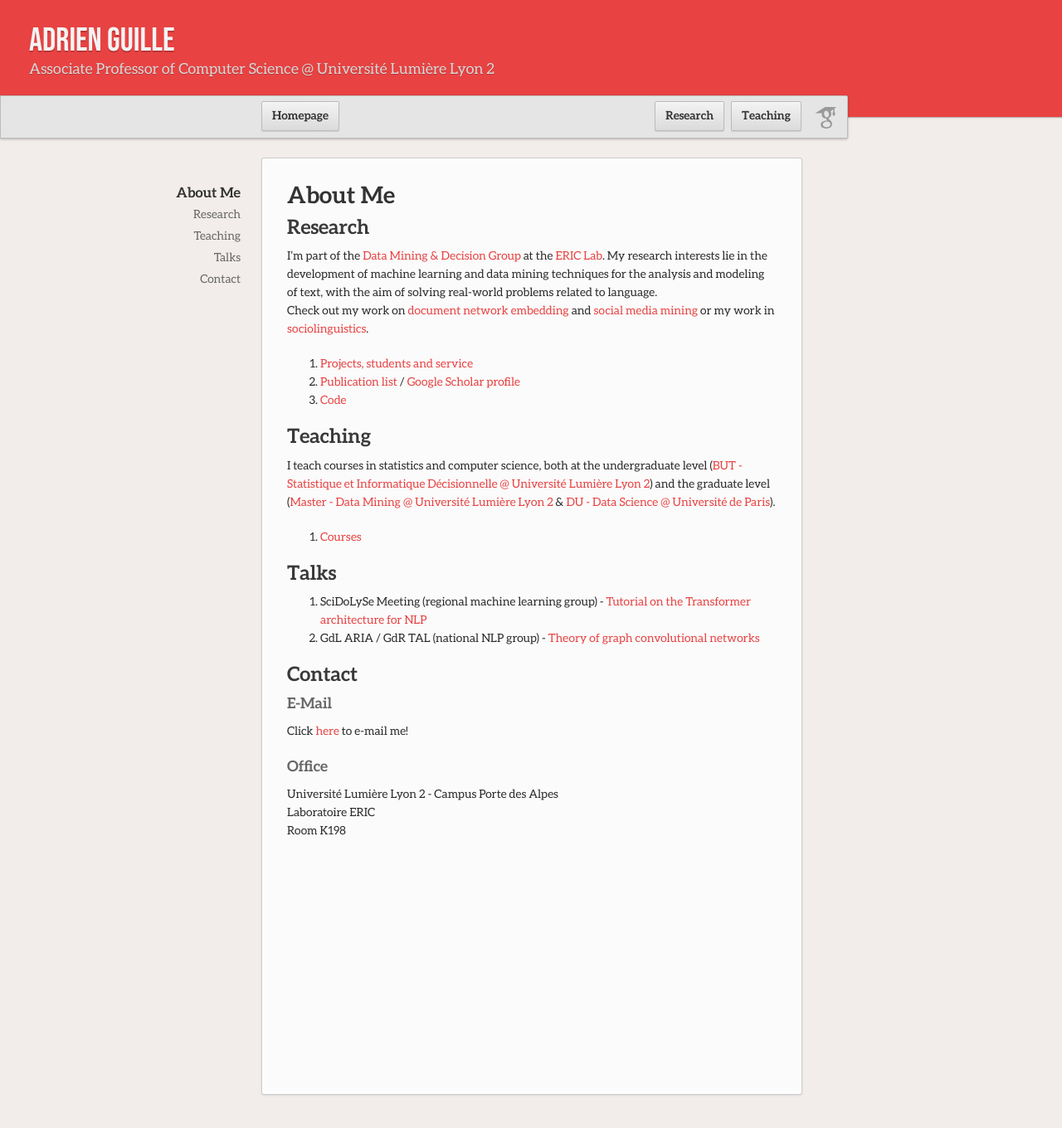
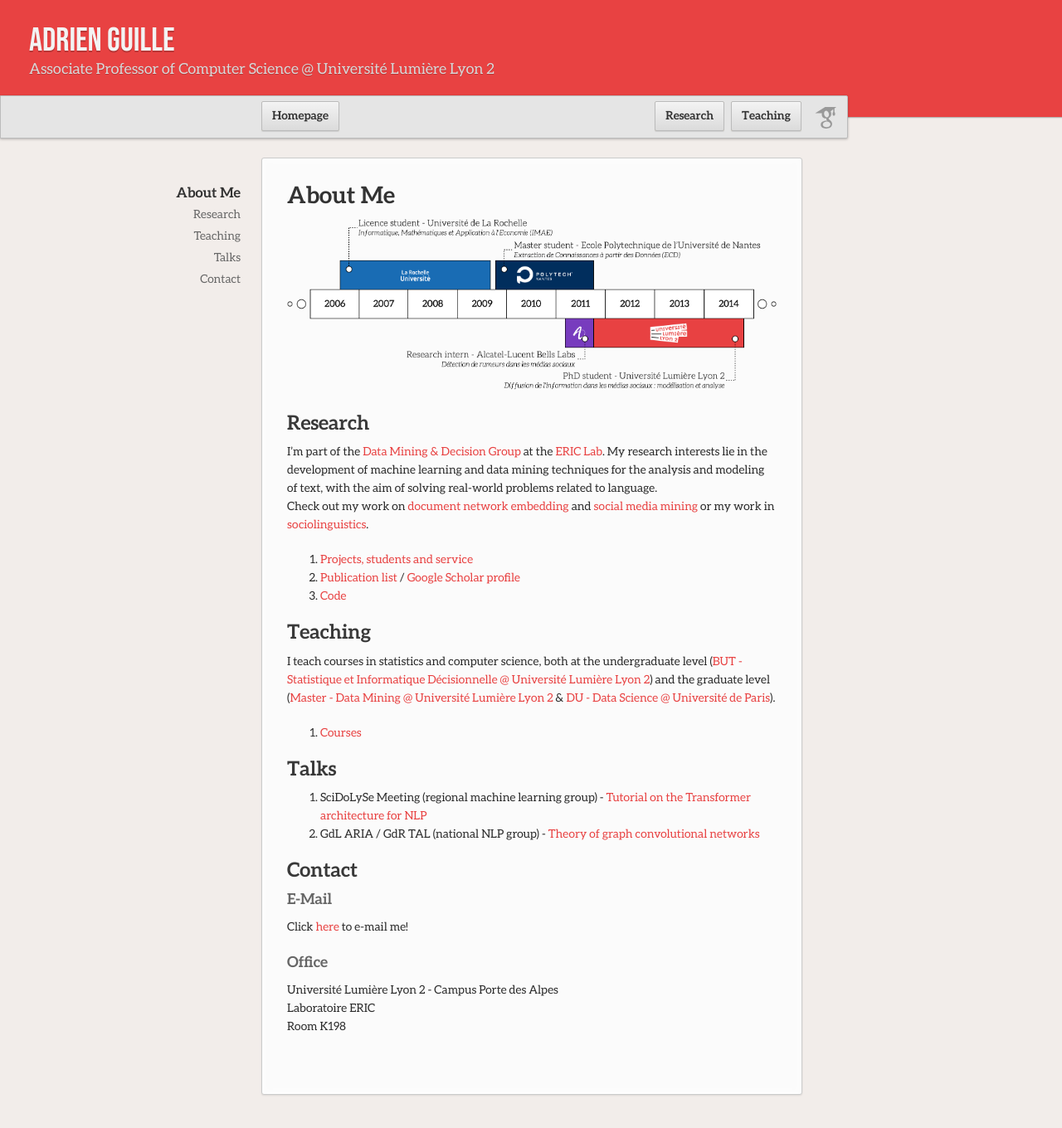
Before and after one commit to AdrienGuille/adrienguille.github.io, a Jekyll site: the page built from index.md, in a window 1280 px wide and 1360 px high. Shown: the whole window at 83% size. Built offline with Jekyll 4.4.1, drawn with Linux system fonts in a browser that asks for light colours; our own code applies the rules of GitHub Pages for plain Markdown files.

Commit message:
Update index.md

```diff
--- a/index.md
+++ b/index.md
@@ -1,4 +1,6 @@
 # About Me
+
+![Visual resume](assets/images/visual_resume.png)
 
 ## Research
 
```
